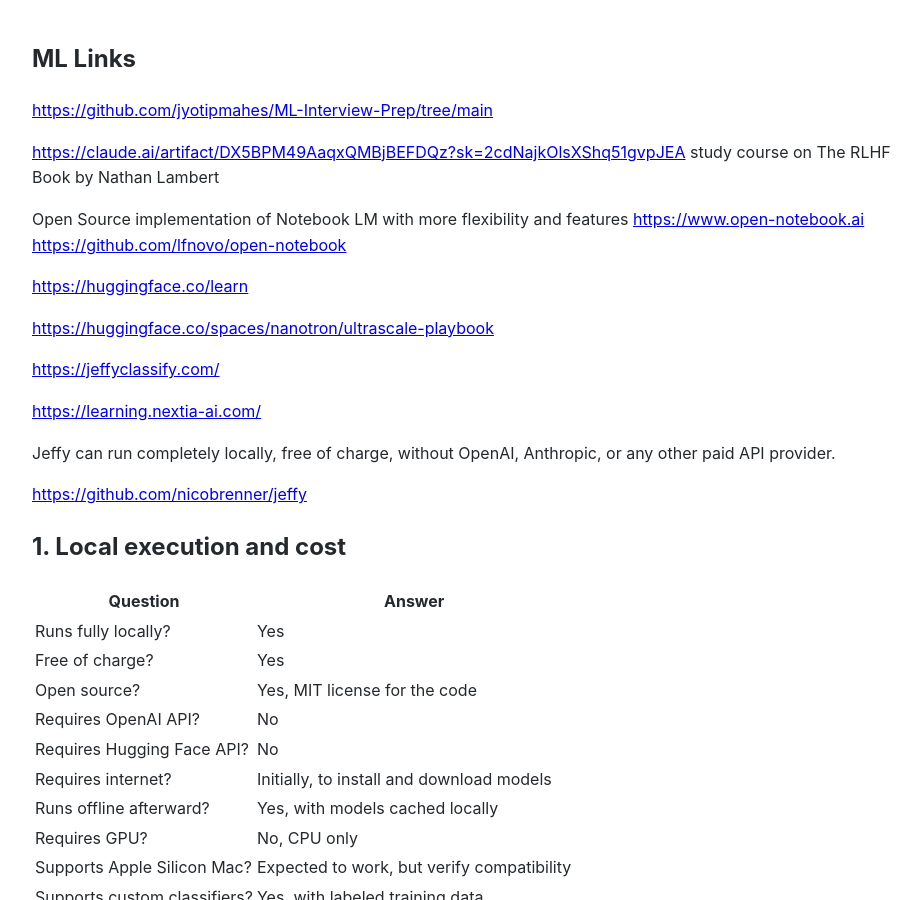
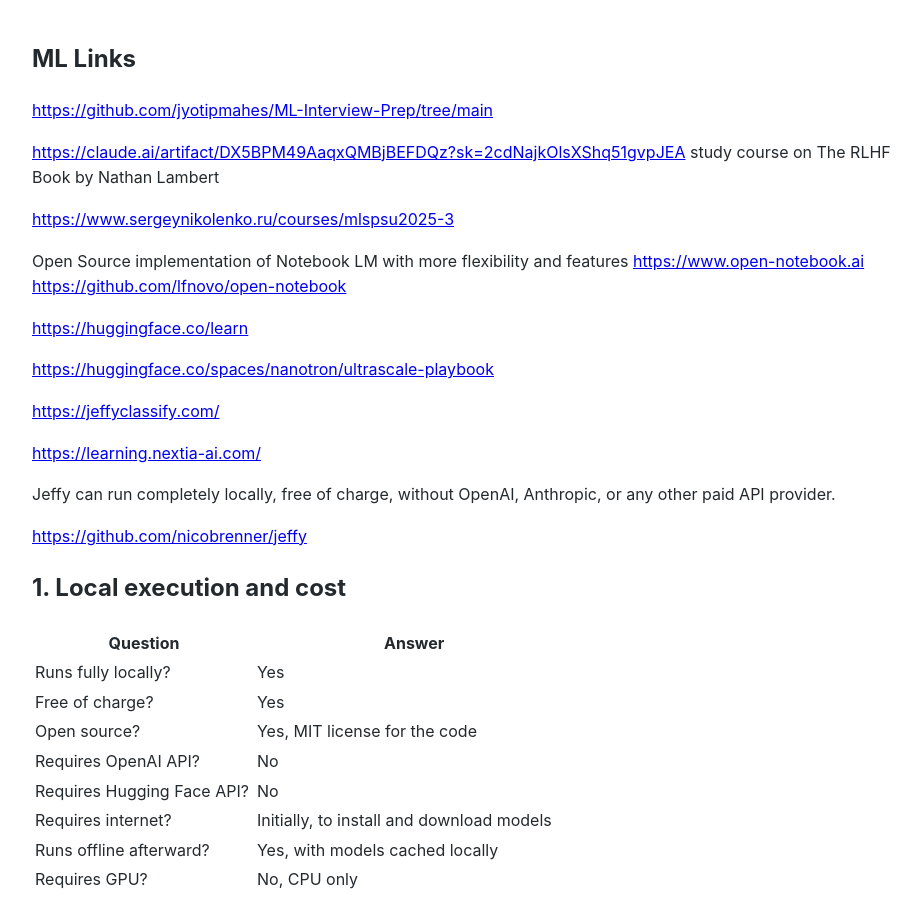
Before and after one commit to Michael-Lubinsky/michael-lubinsky.github.com, a Jekyll site: the page built from ml/mamba.md, in a window 1280 px wide and 900 px high. Shown: the whole window, without its empty margins (158-1079 px from the left). Built offline with Jekyll 4.4.1, drawn with Linux system fonts in a browser that asks for light colours; our own code applies the rules of GitHub Pages for plain Markdown files.

Commit message:
Update mamba.md

```diff
--- a/ml/mamba.md
+++ b/ml/mamba.md
@@ -4,6 +4,8 @@
 
 <https://claude.ai/artifact/DX5BPM49AaqxQMBjBEFDQz?sk=2cdNajkOlsXShq51gvpJEA>  study course on The RLHF Book by Nathan Lambert
 
+
+<https://www.sergeynikolenko.ru/courses/mlspsu2025-3>
 
 Open Source implementation of Notebook LM with more flexibility and features
 <https://www.open-notebook.ai>
```
